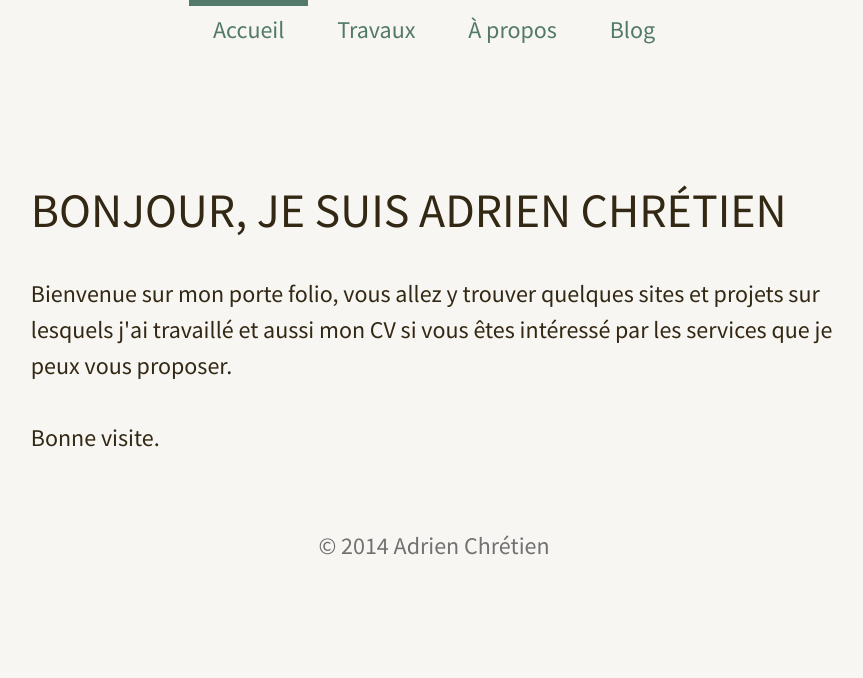
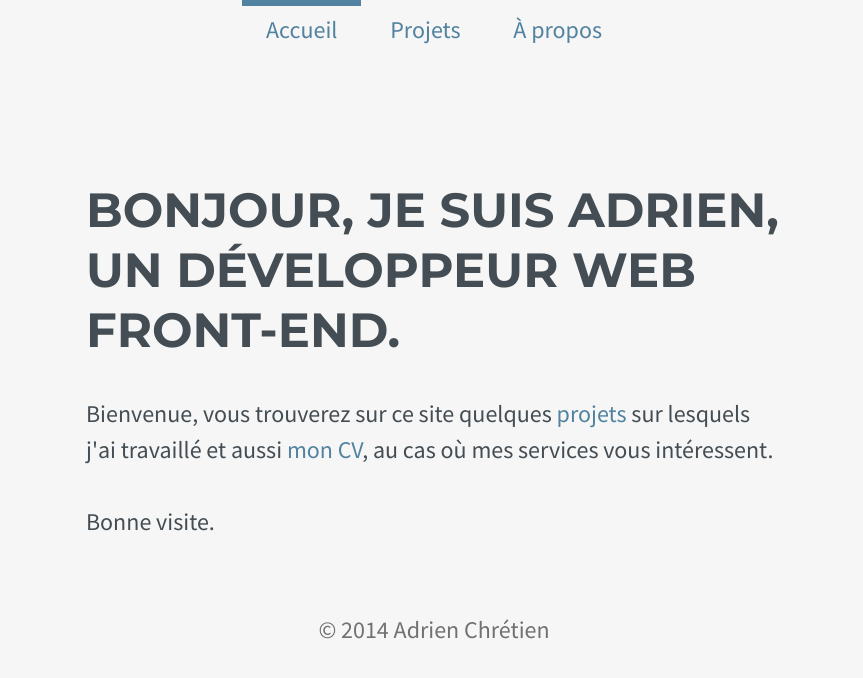
Before and after one commit to adrienchretien/adrienchretien.fr, a Jekyll site: the page built from index.html, in a window 1280 px wide. Shown: the top 678 px of the page, without its empty margins (206-1069 px from the left). Built offline with Jekyll 4.4.1, drawn with Linux system fonts in a browser that asks for light colours; Markdown is read by kramdown in place of the engine named in the settings.

```diff
--- a/_includes/main-nav.html
+++ b/_includes/main-nav.html
@@ -1,8 +1,8 @@
 <nav>
   <h2 class="visually-hidden">Navigation</h2>
-  <ul class="main-nav">
+  <ul role="navigation">
     <li{% if page.nav-index == 1 %} class="active"{% endif %}><a href="/">Accueil</a></li>
-    <li{% if page.nav-index == 2 %} class="active"{% endif %}><a href="/travaux">Travaux</a></li>
+    <li{% if page.nav-index == 2 %} class="active"{% endif %}><a href="/projets">Projets</a></li>
     <li{% if page.nav-index == 3 %} class="active"{% endif %}><a href="/a-propos">À&nbsp;propos</a></li>
     {% if site.posts.size > 0 %}<li{% if page.nav-index == 4 %} class="active"{% endif %}><a href="/blog">Blog</a></li>{% endif %}
   </ul>
--- a/_layouts/default.html
+++ b/_layouts/default.html
@@ -11,7 +11,7 @@
   <link rel="stylesheet" href="http://fonts.googleapis.com/css?family=Source+Sans+Pro:300,400,400italic,700|Montserrat:700" type="text/css">
   <link rel="stylesheet" href="/css/all.css">
 </head>
-<body>
+<body class="wrapper">
   {% include header.html %}
   <div role="main">
     {{ content }}
--- a/index.html
+++ b/index.html
@@ -4,7 +4,7 @@ nav-index: 1
 title: Adrien Chrétien, Développeur web front-end
 ---
 
-<h1>Bonjour, je suis Adrien Chrétien</h1>
+<h1>Bonjour, je suis Adrien, un développeur web front-end.</h1>
 
-<p>Bienvenue sur mon porte folio, vous allez y trouver quelques sites et projets sur lesquels j'ai travaillé et aussi mon CV si vous êtes intéressé par les services que je peux vous proposer.</p>
+<p>Bienvenue, vous trouverez sur ce site quelques <a href="/projets/">projets</a> sur lesquels j'ai travaillé et aussi <a href="/telechargements/CV_AdrienChrétien.pdf" download>mon CV</a>, au cas où mes services vous intéressent.</p>
 <p>Bonne visite.</p>
```
Also changed, not shown: _layouts/post.html (+8 -5 lines), _posts/2014-02-14-welcome-to-jekyll.markdown (deleted, +0 -24 lines), a-propos/index.html (added, +10 -0 lines), blog/index.html (added, +13 -0 lines), projets/index.html (added, +7 -0 lines), css/all.css, 1 other file.
